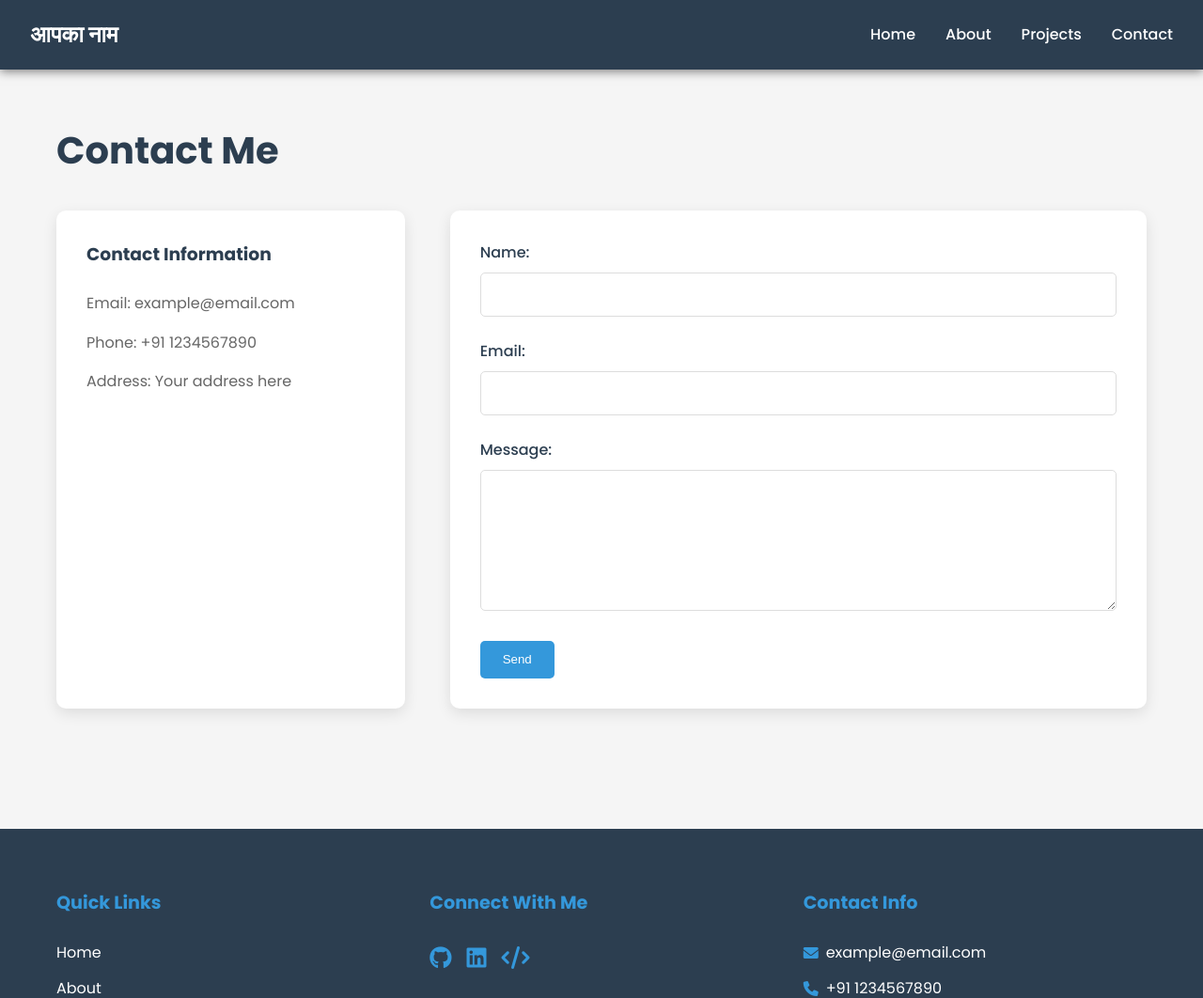
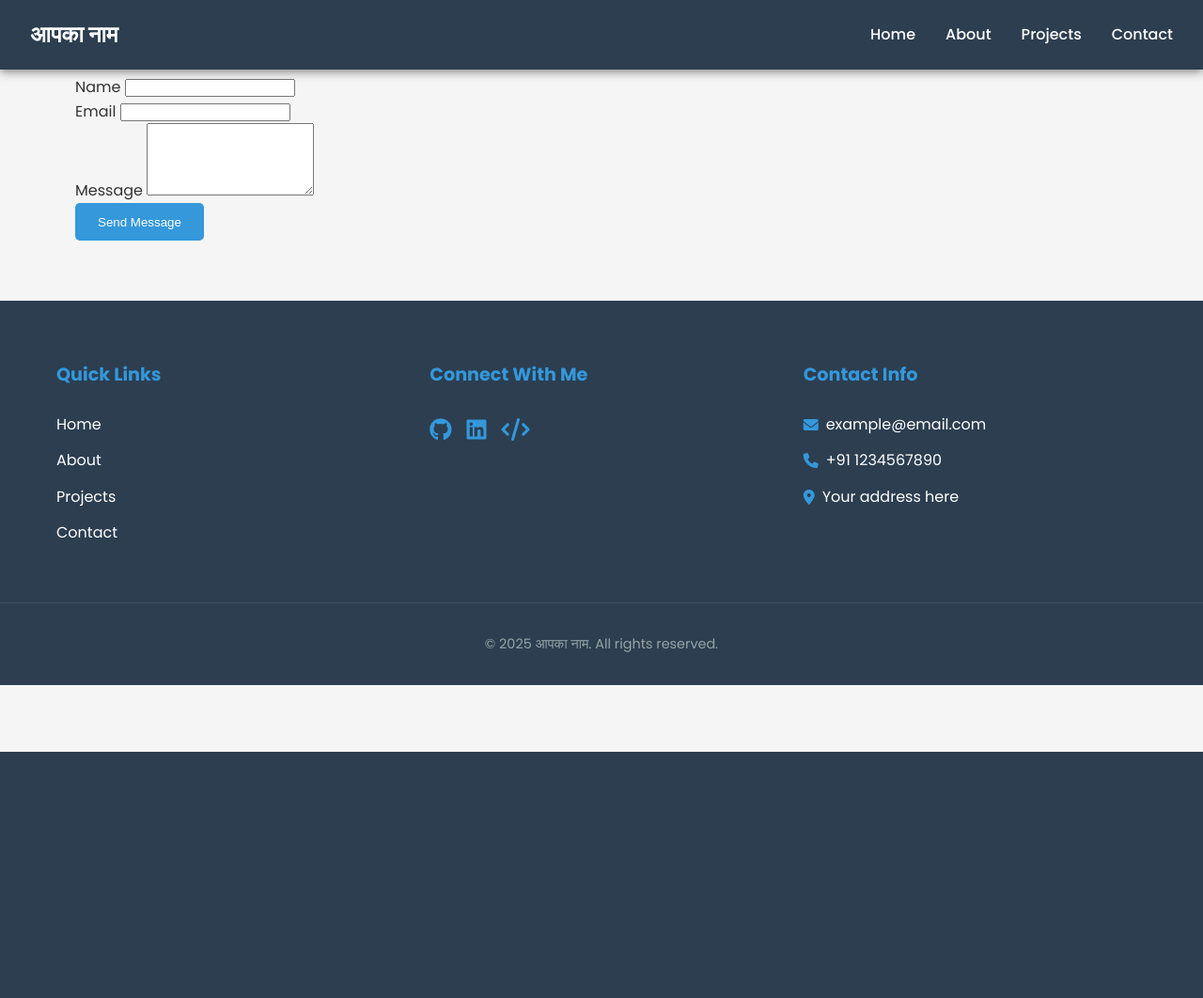
Before and after one commit to PrinceBazad/portfolio, a Django app: page /contact/ in a window 1280 px wide. Shown: the top 1062 px of the page at 94% size. After the commit the page ends 800 px from the top, so only its background shows below. Run offline with Django 5.2, Linux system fonts and the light colour scheme; data comes from the database, SQL or seed files in the repository; data that the repository does not hold is empty.

Commit message:
Fix CSRF token issues and update contact form

```diff
--- a/main/templates/main/contact.html
+++ b/main/templates/main/contact.html
@@ -1,36 +1,32 @@
 {% extends 'main/base.html' %}
+{% load static %}
 
 {% block content %}
-<div class="contact-page">
-    <h1>Contact Me</h1>
-    <div class="contact-content">
-        <div class="contact-info">
-            <h3>Contact Information</h3>
-            {% if contact_info %}
-                <p>Email: {{ contact_info.email }}</p>
-                <p>Phone: {{ contact_info.phone }}</p>
-                <p>Address: {{ contact_info.address }}</p>
-            {% else %}
-                <p>Email: example@email.com</p>
-                <p>Phone: +91 1234567890</p>
-                <p>Address: Your address here</p>
-            {% endif %}
+<div class="container mt-5">
+    <h1 class="text-center mb-4">Contact Me</h1>
+    <div class="row justify-content-center">
+        <div class="col-md-8">
+            <div class="card shadow">
+                <div class="card-body">
+                    <form method="POST" action="{% url 'contact' %}">
+                        {% csrf_token %}
+                        <div class="mb-3">
+                            <label for="name" class="form-label">Name</label>
+                            <input type="text" class="form-control" id="name" name="name" required>
+                        </div>
+                        <div class="mb-3">
+                            <label for="email" class="form-label">Email</label>
+                            <input type="email" class="form-control" id="email" name="email" required>
+                        </div>
+                        <div class="mb-3">
+                            <label for="message" class="form-label">Message</label>
+                            <textarea class="form-control" id="message" name="message" rows="5" required></textarea>
+                        </div>
+                        <button type="submit" class="btn btn-primary">Send Message</button>
+                    </form>
+                </div>
+            </div>
         </div>
-        <form class="contact-form">
-            <div class="form-group">
-                <label for="name">Name:</label>
-                <input type="text" id="name" name="name" required>
-            </div>
-            <div class="form-group">
-                <label for="email">Email:</label>
-                <input type="email" id="email" name="email" required>
-            </div>
-            <div class="form-group">
-                <label for="message">Message:</label>
-                <textarea id="message" name="message" required></textarea>
-            </div>
-            <button type="submit" class="btn">Send</button>
-        </form>
     </div>
 </div>
 {% endblock %}
--- a/portfolio/settings.py
+++ b/portfolio/settings.py
@@ -37,6 +37,9 @@
 CSRF_COOKIE_SECURE = True
 SESSION_COOKIE_SECURE = True
 SECURE_SSL_REDIRECT = True
+CSRF_COOKIE_DOMAIN = '.railway.app'
+CSRF_USE_SESSIONS = True
+CSRF_COOKIE_HTTPONLY = False
 
 # Application definition
 
```
